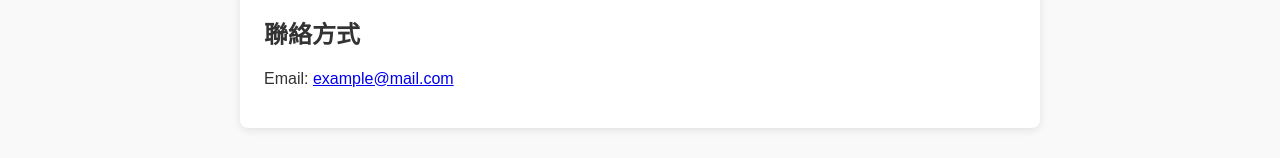
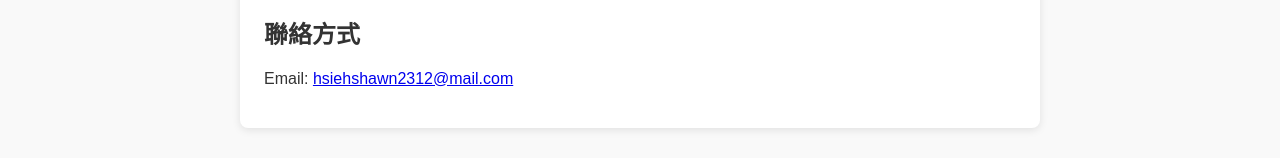
Before and after one commit to hsiehshawn2312-web/shawn123st, a plain HTML site: page index.html in a window 1280 px wide. Shown: the part 449-607 px from the top of the page. Drawn offline with Linux system fonts and the light colour scheme.

Commit message:
Update index.html

```diff
--- a/index.html
+++ b/index.html
@@ -20,7 +20,7 @@
 
         <section>
             <h2>聯絡方式</h2>
-            <p>Email: <a href="mailto:example@mail.com">example@mail.com</a></p>
+            <p>Email: <a href="mailto:hsiehshawn2312@mail.com">hsiehshawn2312@mail.com</a></p>
         </section>
 
         <button id="clickBtn">點我試試</button>
```
